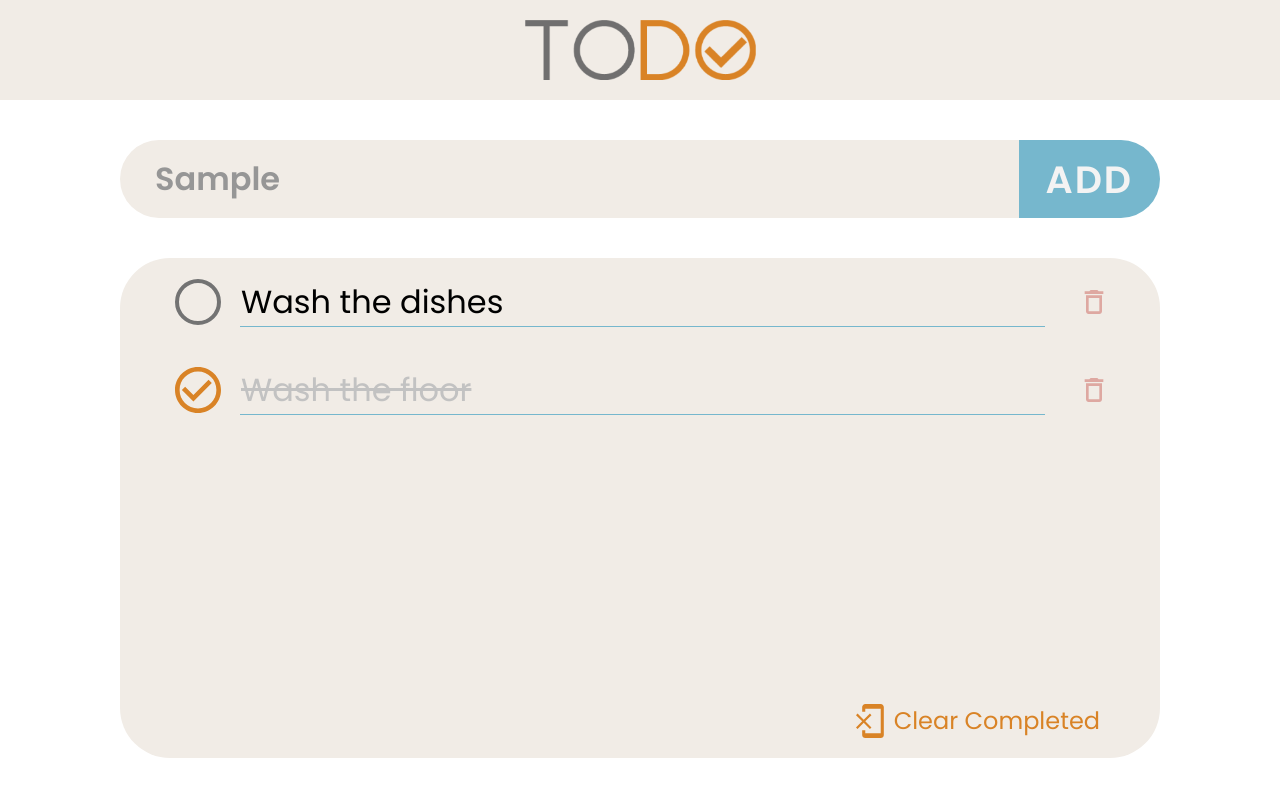
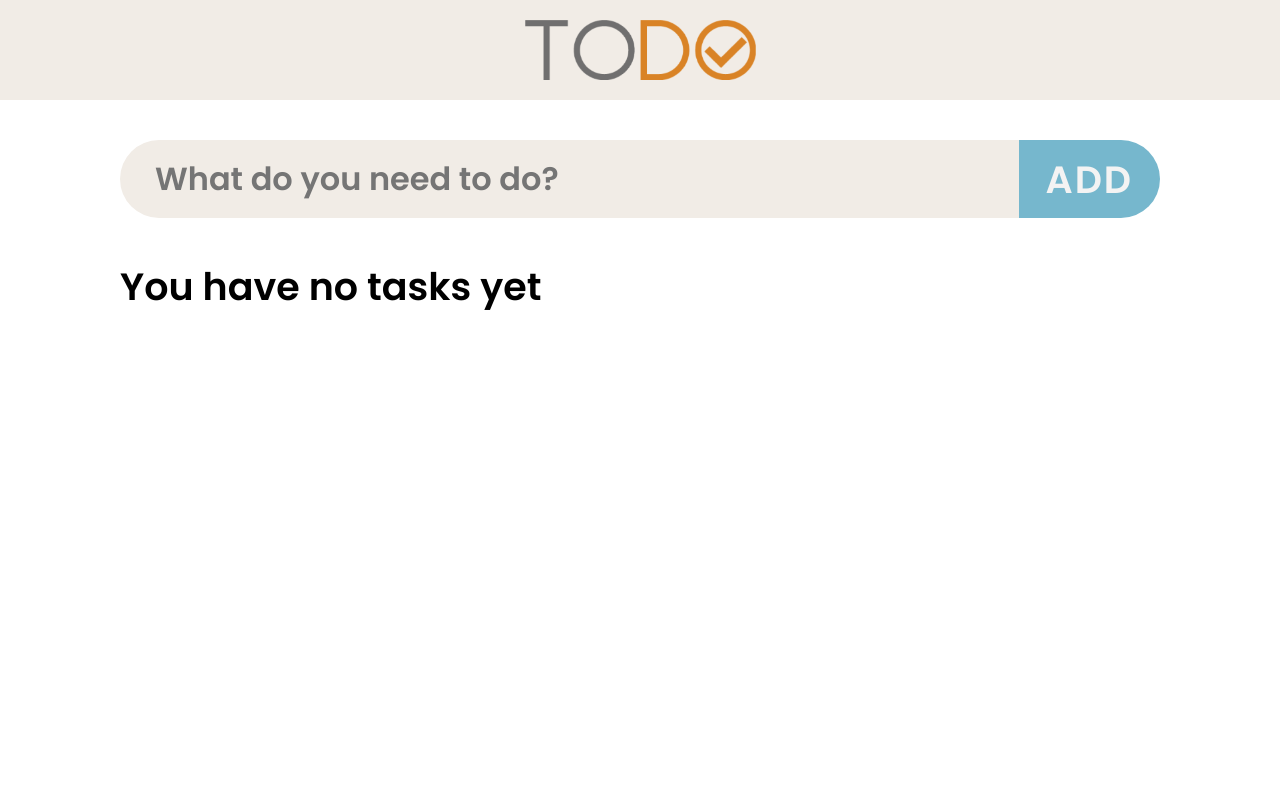
Before and after one commit to fishmannnnnn/todo, a React (Vite) app: page / in a window 1280 px wide. Both pictures are taken after typing "Sample" into the empty fields and a click on the button "ADD". Shown: the top 796 px of the page. Built offline with nearby package versions, Linux system fonts and the light colour scheme.

Commit message:
chores: add some changes

```diff
--- a/package.json
+++ b/package.json
@@ -11,11 +11,13 @@
   },
   "dependencies": {
     "react": "^18.3.1",
-    "react-dom": "^18.3.1"
+    "react-dom": "^18.3.1",
+    "uuid": "^10.0.0"
   },
   "devDependencies": {
     "@types/react": "^18.3.3",
     "@types/react-dom": "^18.3.0",
+    "@types/uuid": "^10.0.0",
     "@typescript-eslint/eslint-plugin": "^7.13.1",
     "@typescript-eslint/parser": "^7.13.1",
     "@vitejs/plugin-react": "^4.3.1",
--- a/src/App.module.scss
+++ b/src/App.module.scss
@@ -22,6 +22,14 @@
 	margin-top: 40px;
 	position: relative;
 }
+.noTasks{
+	margin: 0 auto;
+	width: 100%;
+	max-width: 1040px;
+	height: 100%;
+	margin-top: 40px;
+    font: normal 600 38px $f;
+}
 .clear {
     display: flex;
     align-items: center;
--- a/src/App.tsx
+++ b/src/App.tsx
@@ -1,7 +1,8 @@
-import { ReactNode, useState } from 'react';
+import { ReactNode, useState, useEffect } from 'react';
+import { v4 as uuidv4 } from 'uuid';
 import styles from './App.module.scss';
 import Header from './components/header/Header';
-import AddTask from './components/inputs/AddTask';
+import NewTask from './components/inputs/NewTask';
 import TaskItem from './components/task/TaskItem';
 
 export interface Task {
@@ -13,31 +14,53 @@ interface TaskList extends Array<Task> {}
 
 function App() {
 	const [taskList, setTaskList] = useState<TaskList>([
-		{ id: '001', name: 'Wash the dishes', isDone: false },
-		{ id: '002', name: 'Wash the floor', isDone: true },
+		{ id: uuidv4(), name: 'Wash the dishes', isDone: false },
+		{ id: uuidv4(), name: 'Wash the floor', isDone: true },
 	]);
+	const addTask = (task: string) => {
+		setTaskList((prev) => [
+			{
+				id: uuidv4(),
+				name: task,
+				isDone: false
+			}
+			,...prev
+		])
+	}
 	const updateTask = (newTask: Task) => {
 		setTaskList((prev) =>
 			prev.map((task) => (task.id === newTask.id ? { ...newTask } : task))
 		);
-		console.log(taskList);
+	};
+
+	const deleteTask = (id: string) => {
+		setTaskList((prev) => prev.filter((task) => task.id !== id));
+	};
+
+	const removeCompleted = () => {
+		const filtered = taskList.filter((task) => task.isDone);
+		if( filtered.length !== 0){
+			setTaskList((prev) => prev.filter((task) => !task.isDone));
+		}
 	};
 	return (
 		<>
 			<Header />
 			<div className={styles.page}>
 				<div className={styles.new}>
-					<AddTask />
+					<NewTask addTask={addTask}/>
 				</div>
-				<div className={styles.tasks}>
+				{
+					taskList.length !== 0 ?
+					(<div className={styles.tasks}>
 						{taskList.map((item, _i): ReactNode => {
 							return (
 								<div key={item.id}>
-								<TaskItem task={item} updateTask={updateTask} />
+									<TaskItem task={item} updateTask={updateTask} deleteTask={deleteTask} />
 								</div>
 							);
 						})}
-					<button className={styles.clear}>
+						<button className={styles.clear} onClick={removeCompleted}>
 							<svg
 								width='28'
 								height='34'
@@ -51,7 +74,12 @@ function App() {
 							</svg>
 							<div className={styles.clearTitle}>Clear Completed</div>
 						</button>
+					</div>) : (
+						<div className={styles.noTasks}>
+							You have no tasks yet
 						</div>
+					)
+				}
 			</div>
 		</>
 	);
--- a/src/components/inputs/AddTask.tsx
+++ /dev/null
@@ -1,19 +0,0 @@
-import styles from './AddTask.module.scss';
-import { useState, MouseEvent } from "react";
-
-
-const NewTask = () => {
-	const [task, setTask] = useState<string>();
-	return (
-		<div className={styles.newTask}>
-			<input
-				type='text'
-				placeholder='What do you need to do?'
-				onChange={(e) => setTask(e.target.value)}
-			/>
-			<button className={styles.add} onClick={(e: MouseEvent<HTMLButtonElement>) => 2}>ADD</button>
-		</div>
-	);
-};
-
-export default NewTask;
--- a/src/components/inputs/AddTask.module.scss
+++ b/src/components/inputs/NewTask.module.scss
@@ -14,7 +14,7 @@ input{
     border: none;
     display: block;
     height: 100%;
-    color: #969696;
+    color: black;
     font: normal 600 32px $f;
     padding: 15px 5px 15px 35px;
 }
@@ -26,4 +26,7 @@ input{
     background:rgba(118, 183, 205, 1);
     cursor: pointer;
     border: none;
+    &:hover{
+        background:rgb(100, 202, 236);
+    }
 }
--- /dev/null
+++ b/src/components/inputs/NewTask.tsx
@@ -0,0 +1,29 @@
+import styles from './NewTask.module.scss';
+import { useState } from "react";
+
+interface Props{
+	addTask: Function
+}
+
+const NewTask = ({addTask}: Props) => {
+	const [task, setTask] = useState('');
+	const handleClick = () => {
+		if(task!=='' && task!==undefined){
+			addTask(task)
+		}
+		setTask('');
+	}
+	return (
+		<div className={styles.newTask}>
+			<input
+				type='text'
+				placeholder='What do you need to do?'
+				value={task}
+				onChange={(e) => setTask(e.target.value)}
+			/>
+			<button className={styles.add} onClick={handleClick}>ADD</button>
+		</div>
+	);
+};
+
+export default NewTask;
--- a/src/components/task/TaskItem.tsx
+++ b/src/components/task/TaskItem.tsx
@@ -4,20 +4,24 @@ import { Task } from '../../App';
 interface Props {
 	task: Task;
 	updateTask: Function;
+	deleteTask: Function;
 }
 
-const TaskItem = (props: Props) => {
+const TaskItem = ({ task, updateTask, deleteTask }: Props) => {
 	return (
 		<div className={styles.task}>
 			<div className={styles.taskContent}>
 				<div
 					className={styles.nameWrapper}
 					onClick={() => {
-						props.task.isDone = !props.task.isDone;
-						props.updateTask(props.task);
+						task.isDone = !task.isDone;
+						updateTask(task);
 					}}>
-					{props.task.isDone ? (
-						<div className={styles.checkboxDone}>
+					<div
+						className={
+							task.isDone ? styles.checkboxDone : styles.checkbox
+						}>
+						{task.isDone ? (
 							<svg
 								width='46'
 								height='46'
@@ -29,19 +33,18 @@ const TaskItem = (props: Props) => {
 									fill='#D98326'
 								/>
 							</svg>
+						) : (
+							''
+						)}
 					</div>
-					) : (
-						<div className={styles.checkbox}></div>
-					)}
 					<div
 						className={
-							props.task.isDone
-								? styles.nameCompleted
-								: styles.name
+							task.isDone ? styles.nameCompleted : styles.name
 						}>
-						{props.task.name}
+						{task.name}
 					</div>
 				</div>
+				<button onClick={deleteTask(task.id)}>
 					<svg
 						width='32'
 						height='32'
@@ -60,6 +63,7 @@ const TaskItem = (props: Props) => {
 							</clipPath>
 						</defs>
 					</svg>
+				</button>
 			</div>
 			<div className={styles.separator}></div>
 		</div>
```
Also changed, not shown: 1 other file (tests, documents, lock files or other folders). Lines whose indentation alone changed are shown as unchanged.
